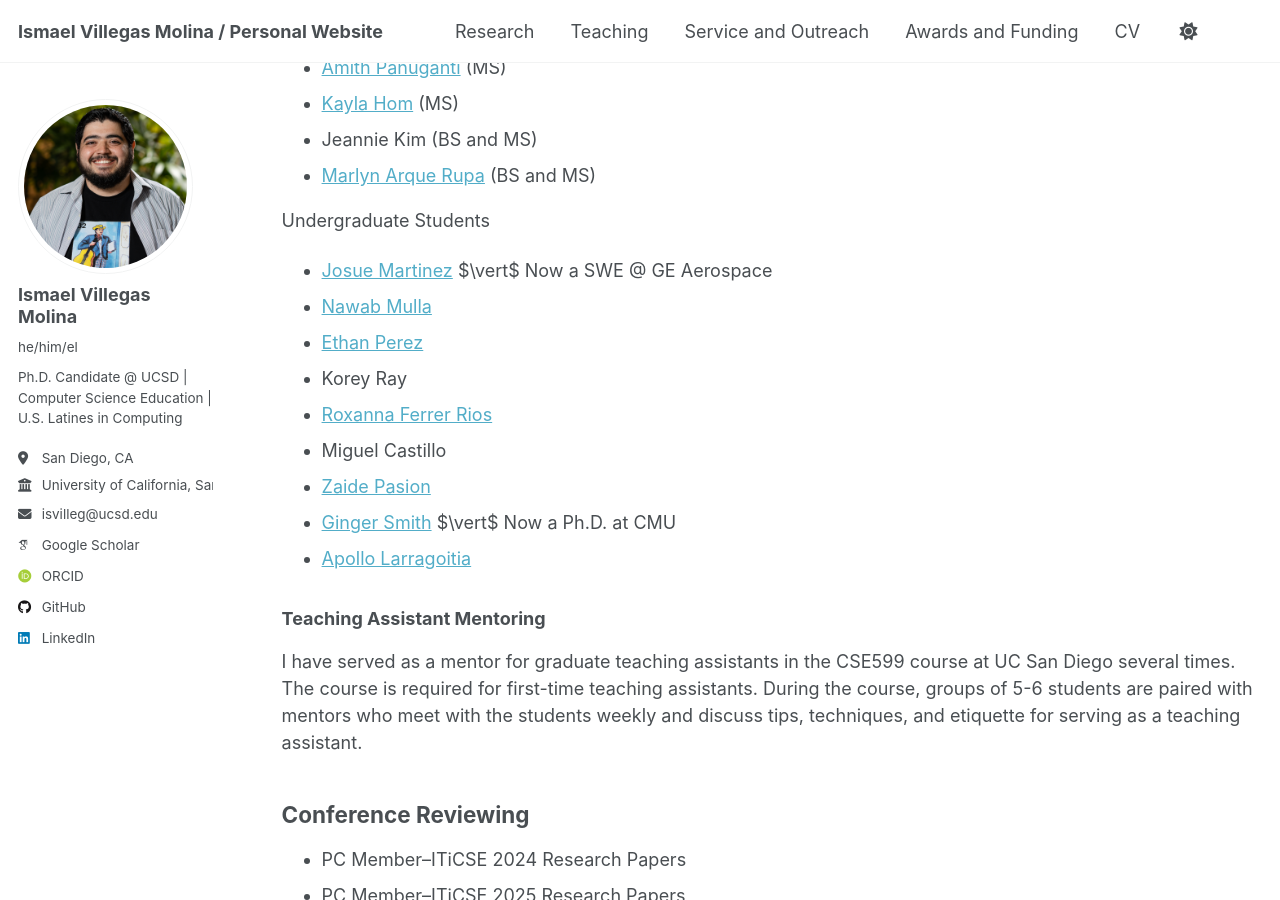
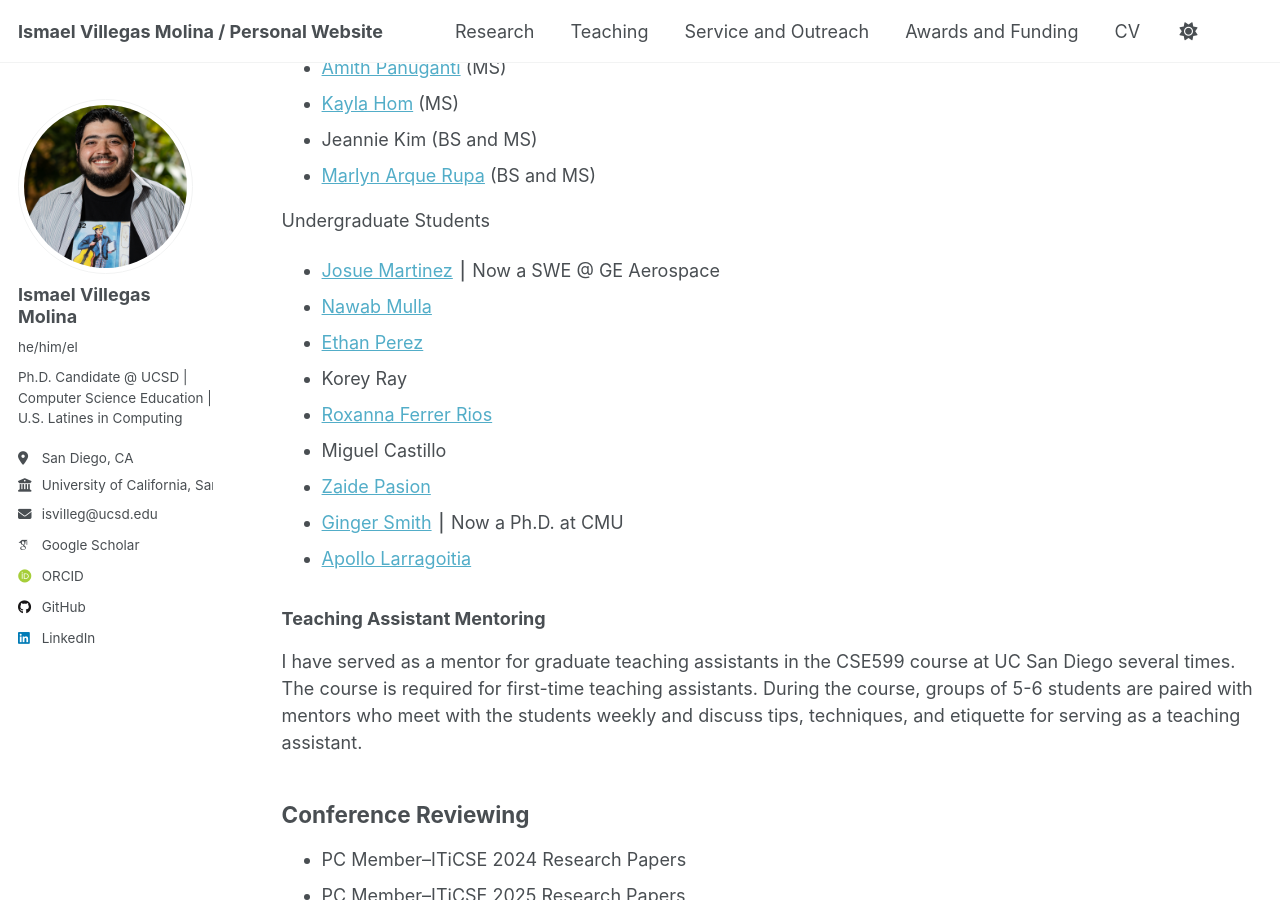
Before and after one commit to IsmaelV/IsmaelV.github.io, a Jekyll site: the page built from _pages/service.md, in a window 1280 px wide and 900 px high, scrolled down 1252 px. Built offline with Jekyll 4.4.1, drawn with Linux system fonts in a browser that asks for light colours; some web fonts are replaced; a script that is not in the unit is left out.

Commit message:
Fixed formatting

```diff
--- a/_pages/service.md
+++ b/_pages/service.md
@@ -37,14 +37,14 @@ Graduate Students
 * [Marlyn Arque Rupa](https://www.linkedin.com/in/marlynarquerupa/) (BS and MS)
 
 Undergraduate Students
-* [Josue Martinez](https://www.linkedin.com/in/josueemartinezz/) $\vert$ Now a SWE @ GE Aerospace
+* [Josue Martinez](https://www.linkedin.com/in/josueemartinezz/) ⎮ Now a SWE @ GE Aerospace
 * [Nawab Mulla](https://www.linkedin.com/in/nawabmulla/)
 * [Ethan Perez](https://www.linkedin.com/in/ethan-perez-8b3926229/)
 * Korey Ray
 * [Roxanna Ferrer Rios](https://www.linkedin.com/in/roxanna-ferrer-rios-564b88291/)
 * Miguel Castillo
 * [Zaide Pasion](https://www.linkedin.com/in/zaidepasion/)
-* [Ginger Smith](https://www.linkedin.com/in/ginger-smith-gs/) $\vert$ Now a Ph.D. at CMU
+* [Ginger Smith](https://www.linkedin.com/in/ginger-smith-gs/) ⎮ Now a Ph.D. at CMU
 * [Apollo Larragoitia](https://www.linkedin.com/in/apollo-larragoitia-458b5324a/)
 
 
```
